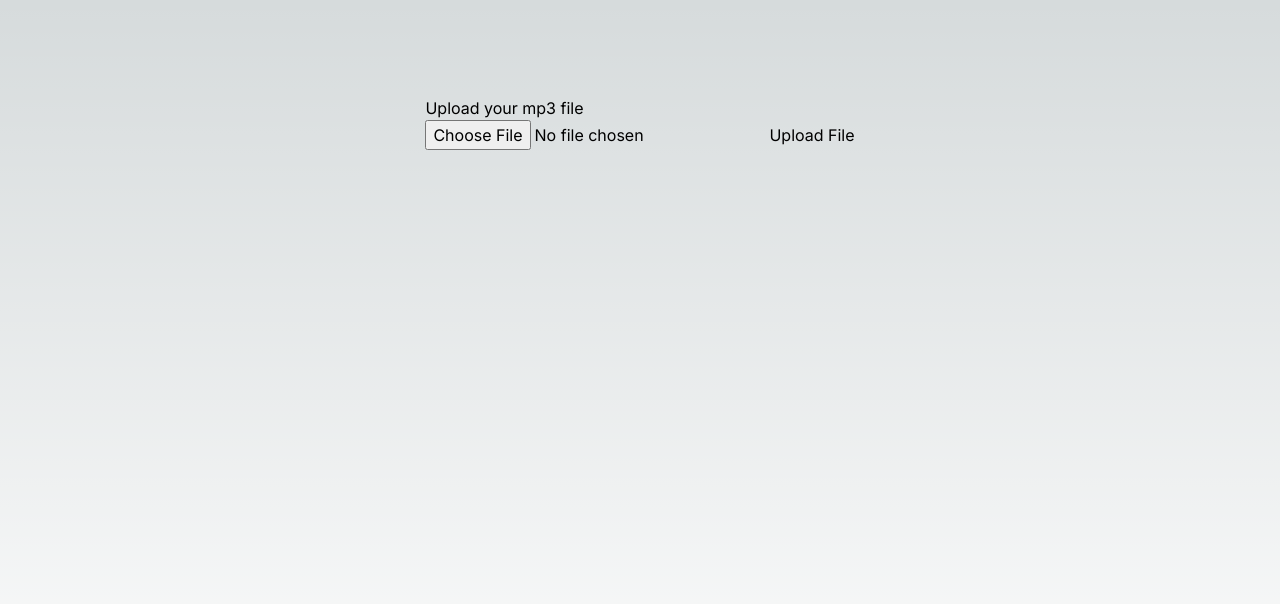
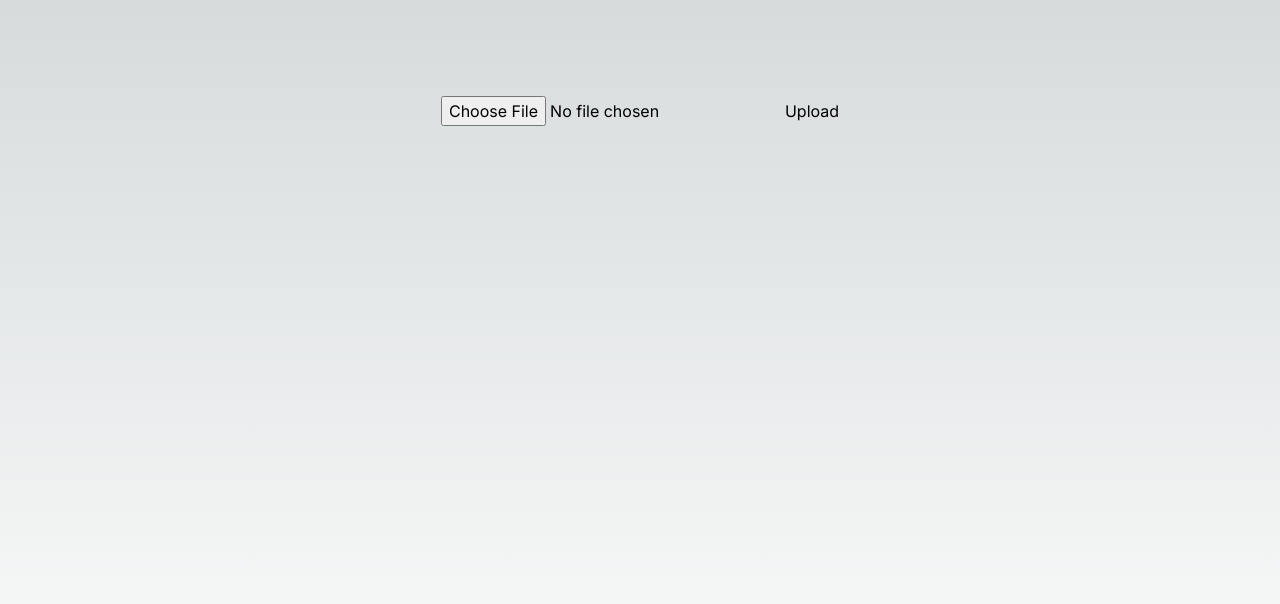
Before and after one commit to eliazzo/whisper, a Next.js app: page / in a window 1280 px wide. Shown: the top 604 px of the page. Built offline with nearby package versions, Linux system fonts and the light colour scheme.

Commit message:
use tutorial to save file data to /tmp folder

```diff
--- a/src/app/api/upload/route.ts
+++ b/src/app/api/upload/route.ts
@@ -1,26 +1,27 @@
 import type { NextApiRequest, NextApiResponse } from "next";
+import { writeFile } from 'fs/promises'
 import formidable from 'formidable';
 
 
-export default async function upload(
-  req: NextApiRequest,
-  res: NextApiResponse
-) {
-const form = new formidable.IncomingForm();
-form.parse(req, (err, fields, files) => {
-    if (err) {
-      // Handle any errors that occurred during file upload
-      console.error('Error parsing form data:', err);
-      return res.status(500).send('File upload failed.');
-    }
 
-    // Access the uploaded file details
-    const uploadedFile = files.file;
+import { NextRequest, NextResponse } from 'next/server'
 
-    // Handle the uploaded file (e.g., save it to disk)
-    // You can also validate the file, check its type, size, etc.
+export async function POST(request: NextRequest) {
+  const data = await request.formData()
+  const file: File | null = data.get('file') as unknown as File
 
-    // Respond to the client indicating the upload was successful
-    res.status(200).send('File uploaded successfully.');
-  });
+  if (!file) {
+    return NextResponse.json({ success: false })
+  }
+
+  const bytes = await file.arrayBuffer()
+  const buffer = Buffer.from(bytes)
+
+  // With the file data in the buffer, you can do whatever you want with it.
+  // For this, we'll just write it to the filesystem in a new location
+  const path = `/tmp/${file.name}`
+  await writeFile(path, buffer)
+  console.log(`open ${path} to see the uploaded file`)
+
+  return NextResponse.json({ success: true })
 }
--- a/src/app/page.tsx
+++ b/src/app/page.tsx
@@ -1,7 +1,8 @@
 "use client"
 
-import { useEffect } from "react";
-import upload from "./api/upload/route";
+import { useState } from "react";
+import { FormEvent } from 'react'
+
 
 
 export default function Home() {
@@ -23,43 +24,40 @@ export default function Home() {
   //   getTranscription()
   // })
 
- async function handleFormSubmit(event: any) {
+const [file, setFile] = useState<File>()
+ async function handleFormSubmit(event: FormEvent<HTMLFormElement>) {
     event.preventDefault(); // Prevent the default form submission behavior
+    if (!file) return
 
-    const form = event.target;
-    const formData = new FormData(form);
+    try {
+    const formData = new FormData(event.currentTarget)
+    formData.set('file', file)
 
-   await fetch('/api/upload', {
+   const response = await fetch('/api/upload', {
       method: 'POST',
       body: formData,
     })
-      .then((response) => response.json())
-      .then((data) => {
-        // Handle the response from the API route
-        if (data.message) {
-          // Show a success message or perform any other actions
-          console.log(data.message);
-        } else {
-          // Handle errors from the API route
-          console.error(data.error);
-        }
-      })
-      .catch((error) => {
-        // Handle network or other errors
-        console.error('Error:', error);
-      });
-  }
+    }
+    catch (e: any) {
+      // Handle errors here
+      console.error(e)
+    }
+
+ }
 
 
   return (
 
 
     <main className="flex min-h-screen flex-col items-center justify-between p-24">
-      <form action="/api/upload" method="POST" onSubmit={(event) => handleFormSubmit(event)}>
-        <h2>Upload your mp3 file</h2>
-        <input name="file" type="file"/>
-        <input type="submit" value="Upload File"></input>
-      </form>
+    <form onSubmit={handleFormSubmit}>
+      <input
+        type="file"
+        name="file"
+        onChange={(e) => setFile(e.target.files?.[0])}
+      />
+      <input type="submit" value="Upload" />
+    </form>
     </main>
   )
 }
```
